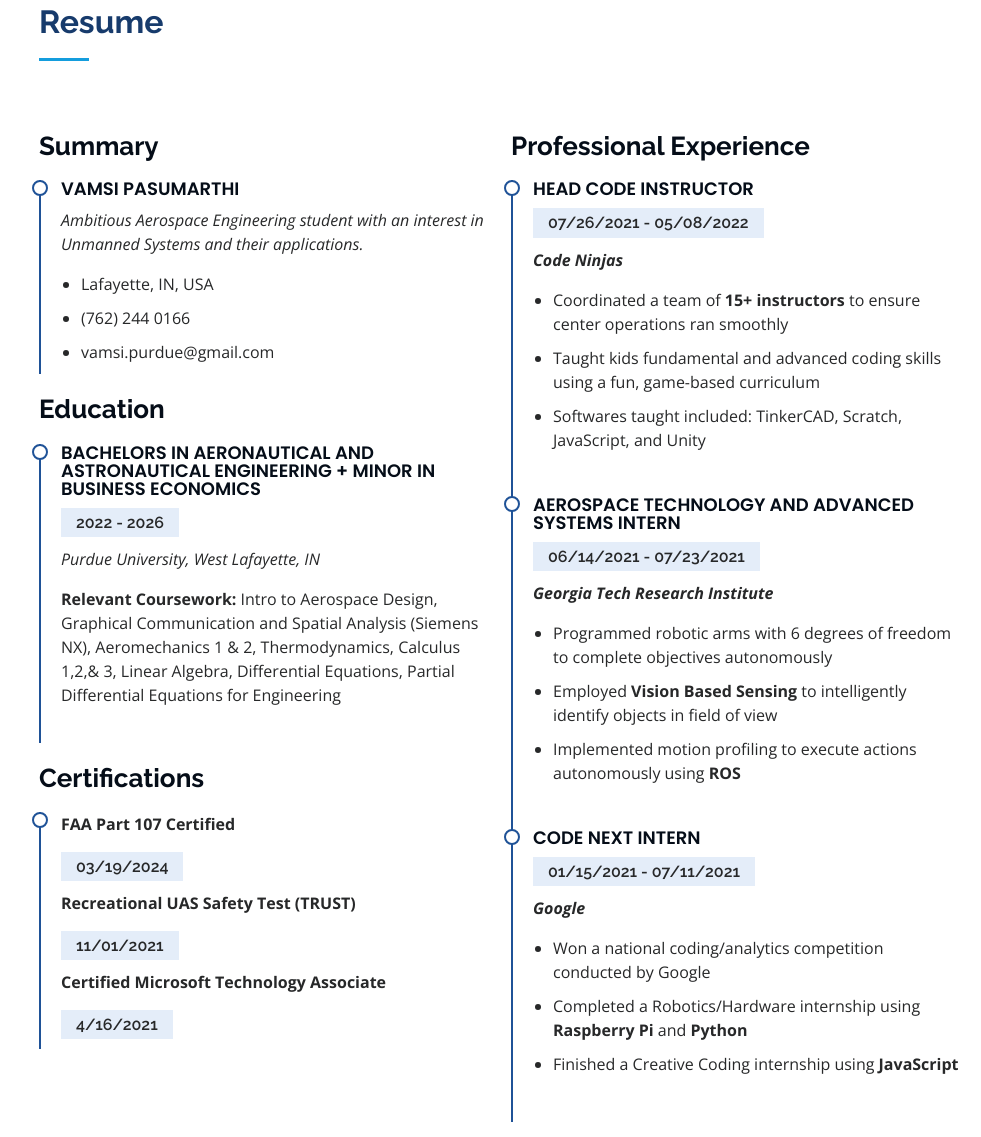
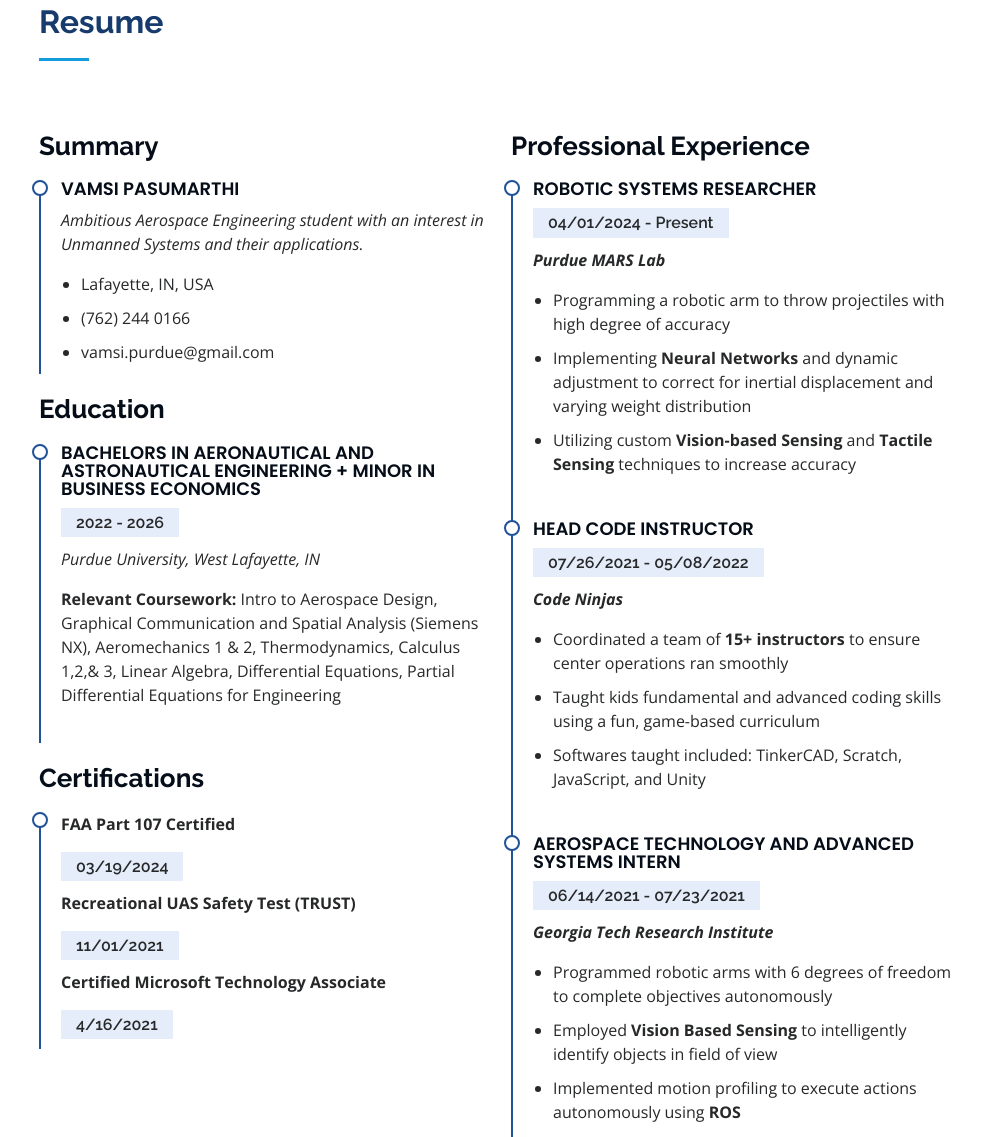
Before and after one commit to VamsiPasumarthi/VamsiPasumarthi.github.io, a plain HTML site: page index.html in a window 1280 px wide. Shown: the part 1808-2945 px from the top of the page, without its empty margins (291-1272 px from the left). Drawn offline with nearby package versions, Linux system fonts and the light colour scheme.

Commit message:
dad updates

```diff
--- a/index.html
+++ b/index.html
@@ -70,7 +70,7 @@
   <section id="hero" class="d-flex flex-column justify-content-center align-items-center">
     <div class="hero-container" data-aos="fade-in">
       <h1>Vamsi Pasumarthi</h1>
-      <p><span class="typed" data-typed-items="Aerospace Engineer ,Robotics Researcher ,Coding Instructor ,Monkey "></span></p>
+      <p><span class="typed" data-typed-items="Aerospace Engineer ,Robotics Researcher ,Coding Instructor ,Certified Drone Pilot "></span></p>
     </div>
   </section><!-- End Hero -->
 
@@ -221,10 +221,19 @@
 
           </div>
 
-
-
           <div class="col-lg-6" data-aos="fade-up" data-aos-delay="100">
             <h3 class="resume-title">Professional Experience</h3>
+            <div class="resume-item">
+              <h4>Robotic Systems Researcher</h4>
+              <h5>04/01/2024 - Present</h5>
+              <p><em><strong>Purdue MARS Lab</strong></em></p>
+              <ul>
+                <li>Programming a robotic arm to throw projectiles with high degree of accuracy</li>
+                <li>Implementing <b>Neural Networks</b> and dynamic adjustment to correct for inertial displacement and varying weight distribution</li>
+                <li>Utilizing custom <b>Vision-based Sensing</b> and <b>Tactile Sensing</b> techniques to increase accuracy</li>
+              </ul>
+            </div>
+
             <div class="resume-item">
               <h4>Head Code Instructor</h4>
               <h5>07/26/2021 - 05/08/2022</h5>
@@ -424,7 +433,7 @@
 
         <div class="section-title">
           <h2>Contact</h2>
-          <p>Contact form not working at the moment, so shoot me an email at vamsi.purdue@gmail.com to get in touch.</p>
+          <p>You can contact me at vamsi.purdue@gmail.com</p>
         </div>
 
         <div class="row" data-aos="fade-in">
```
